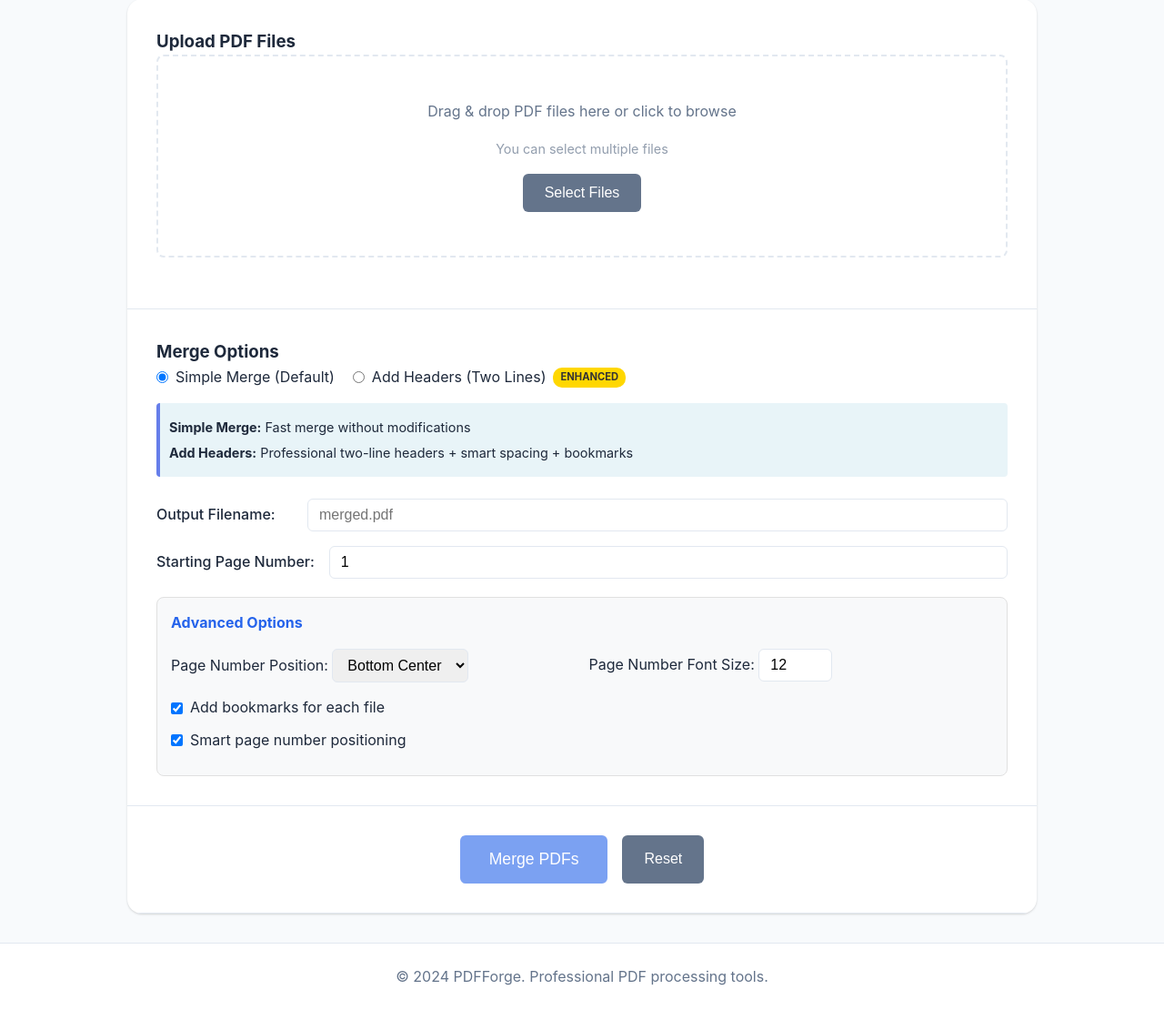
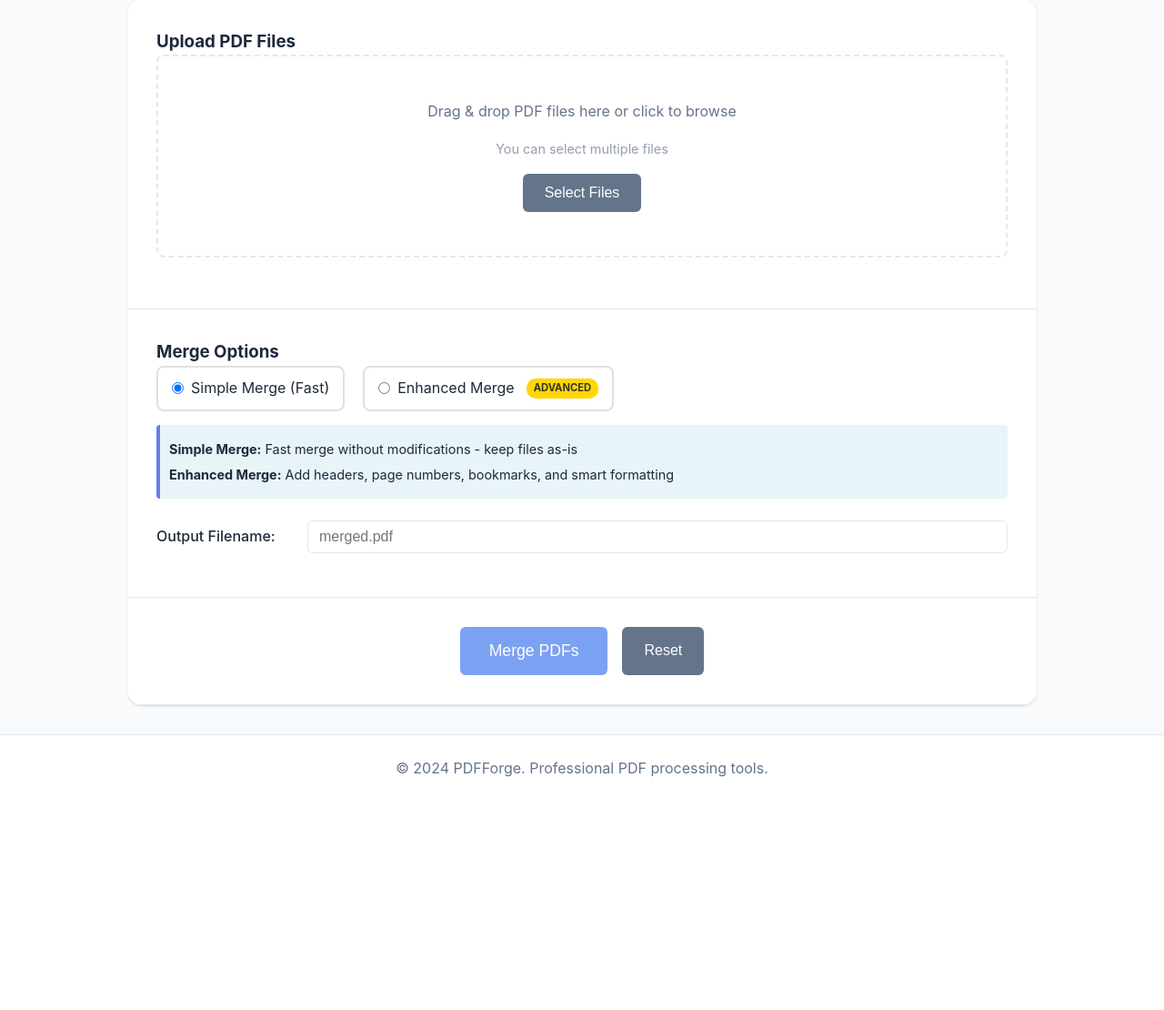
Before and after one commit to oscar2song/pdfforge, a Flask app: page /merge in a window 1280 px wide. Shown: the part 261-1371 px from the top of the page at 91% size. After the commit the page ends 1115 px from the top, so only its background shows below. Run offline with Flask 3, Linux system fonts and the light colour scheme.

Commit message:
Merge fast option

```diff
--- a/pdfforge/static/js/merge.js
+++ b/pdfforge/static/js/merge.js
@@ -36,8 +36,13 @@ class MergeManager {
         // Merge mode change
         document.querySelectorAll('input[name="mergeMode"]').forEach(radio => {
             radio.addEventListener('change', (e) => {
-                this.updateHeadersVisibility();
+                this.updateMergeMode();
             });
+        });
+
+        // Enhanced options toggles
+        document.getElementById('addHeaders').addEventListener('change', (e) => {
+            this.updateHeadersVisibility();
         });
 
         // Action buttons
@@ -49,14 +54,33 @@ class MergeManager {
             this.reset();
         });
 
-        // Initialize headers visibility
-        this.updateHeadersVisibility();
+        // Initialize UI state
+        this.updateMergeMode();
+    }
+
+    updateMergeMode() {
+        const isEnhancedMode = document.querySelector('input[name="mergeMode"]:checked').value === 'enhanced';
+        const enhancedOptions = document.getElementById('enhancedOptions');
+
+        if (isEnhancedMode) {
+            enhancedOptions.style.display = 'block';
+            this.updateHeadersVisibility();
+        } else {
+            enhancedOptions.style.display = 'none';
+            // Hide all headers in file list for simple mode
+            document.querySelectorAll('.file-headers').forEach(el => {
+                el.style.display = 'none';
+            });
+        }
     }
 
     updateHeadersVisibility() {
-        const headerMode = document.querySelector('input[name="mergeMode"]:checked').value === 'headers';
+        const isEnhancedMode = document.querySelector('input[name="mergeMode"]:checked').value === 'enhanced';
+        const addHeaders = document.getElementById('addHeaders').checked;
+        const showHeaders = isEnhancedMode && addHeaders;
+
         document.querySelectorAll('.file-headers').forEach(el => {
-            el.style.display = headerMode ? 'block' : 'none';
+            el.style.display = showHeaders ? 'block' : 'none';
         });
     }
 
@@ -211,14 +235,35 @@ class MergeManager {
 
     getOptions() {
         const mergeMode = document.querySelector('input[name="mergeMode"]:checked').value;
+        const isEnhancedMode = mergeMode === 'enhanced';
 
+        if (!isEnhancedMode) {
+            // Simple merge - no transformations
+            return {
+                add_headers: false,
+                page_start: 1,
+                output_filename: document.getElementById('outputFilename').value || '',
+                scale_factor: 1.0, // No scaling
+                scale_factor_optimized: 1.0, // No scaling
+                add_footer_line: false,
+                smart_spacing: false,
+                add_page_numbers: false, // No page numbers
+                page_number_position: "bottom-center",
+                page_number_font_size: 12,
+                add_bookmarks: false // No bookmarks in simple mode
+            };
+        }
+
+        // Enhanced merge with all options
         return {
-            add_headers: mergeMode === 'headers',
+            add_headers: document.getElementById('addHeaders').checked,
             page_start: parseInt(document.getElementById('pageStart').value) || 1,
             output_filename: document.getElementById('outputFilename').value || '',
-            add_footer_line: false, // Keep this false for now
+            scale_factor: 0.96,
+            scale_factor_optimized: 0.99,
+            add_footer_line: false,
             smart_spacing: document.getElementById('smartSpacing').checked,
-            add_page_numbers: true, // Always enabled in new UI
+            add_page_numbers: document.getElementById('addPageNumbers').checked,
             page_number_position: document.getElementById('pageNumberPosition').value,
             page_number_font_size: parseInt(document.getElementById('pageNumberFontSize').value) || 12,
             add_bookmarks: document.getElementById('addBookmarks').checked
@@ -230,8 +275,12 @@ class MergeManager {
         const resultInfo = document.getElementById('resultInfo');
         const downloadLink = document.getElementById('downloadLink');
 
+        const mergeMode = document.querySelector('input[name="mergeMode"]:checked').value;
+        const modeText = mergeMode === 'simple' ? 'Simple merge' : 'Enhanced merge';
+
         resultInfo.innerHTML = `
-            <p>Successfully merged ${result.file_count} files into ${result.page_count} pages</p>
+            <p>${modeText} completed successfully!</p>
+            <p>Merged ${result.file_count} files into ${result.page_count} pages</p>
             ${result.add_bookmarks ? `<p>Added bookmarks for each file</p>` : ''}
         `;
 
@@ -245,7 +294,8 @@ class MergeManager {
     updateUI() {
         const fileList = document.getElementById('fileList');
         const mergeButton = document.getElementById('mergeButton');
-        const headerMode = document.querySelector('input[name="mergeMode"]:checked').value === 'headers';
+        const isEnhancedMode = document.querySelector('input[name="mergeMode"]:checked').value === 'enhanced';
+        const showHeaders = isEnhancedMode && document.getElementById('addHeaders').checked;
 
         // Update file list with drag & drop and individual headers
         fileList.innerHTML = this.files.map((fileInfo, index) => `
@@ -268,7 +318,7 @@ class MergeManager {
                     ×
                 </button>
 
-                <div class="file-headers" style="display: ${headerMode ? 'block' : 'none'}">
+                <div class="file-headers" style="display: ${showHeaders ? 'block' : 'none'}">
                     <div class="header-input-group">
                         <label>Header Line 1:</label>
                         <input type="text"
@@ -311,7 +361,13 @@ class MergeManager {
         document.getElementById('fileInput').value = '';
         document.getElementById('outputFilename').value = '';
         document.getElementById('pageStart').value = '1';
+        document.getElementById('addHeaders').checked = false;
+        document.getElementById('addPageNumbers').checked = true;
+        document.getElementById('addBookmarks').checked = true;
+        document.getElementById('smartSpacing').checked = true;
+        document.querySelector('input[name="mergeMode"][value="simple"]').checked = true;
         document.getElementById('resultSection').style.display = 'none';
+        this.updateMergeMode();
         this.updateUI();
         notifications.show('Form reset');
     }
--- a/pdfforge/templates/merge.html
+++ b/pdfforge/templates/merge.html
@@ -29,39 +29,42 @@
                 <div class="radio-group">
                     <label class="radio-option">
                         <input type="radio" name="mergeMode" value="simple" checked>
-                        Simple Merge (Default)
+                        Simple Merge (Fast)
                     </label>
                     <label class="radio-option">
-                        <input type="radio" name="mergeMode" value="headers">
-                        Add Headers (Two Lines)
-                        <span class="premium-badge">ENHANCED</span>
+                        <input type="radio" name="mergeMode" value="enhanced">
+                        Enhanced Merge
+                        <span class="premium-badge">ADVANCED</span>
                     </label>
                 </div>
                 <div class="info-box">
-                    <p><strong>Simple Merge:</strong> Fast merge without modifications</p>
-                    <p><strong>Add Headers:</strong> Professional two-line headers + smart spacing + bookmarks</p>
+                    <p><strong>Simple Merge:</strong> Fast merge without modifications - keep files as-is</p>
+                    <p><strong>Enhanced Merge:</strong> Add headers, page numbers, bookmarks, and smart formatting</p>
                 </div>
             </div>
 
-            <!-- Output Filename -->
-            <div class="form-row">
-                <label>Output Filename:</label>
-                <input type="text" id="outputFilename" placeholder="merged.pdf" class="form-input">
+            <!-- Enhanced Options (only show when enhanced mode is selected) -->
+            <div id="enhancedOptions" style="display: none;">
+                <!-- Headers Option -->
+                <div class="option-group">
+                    <label class="option-label">
+                        <input type="checkbox" id="addHeaders" name="addHeaders">
+                        Add Headers
+                    </label>
+                    <div id="headerOptions" class="sub-options" style="display: none;">
+                        <p class="option-description">Each file can have individual headers</p>
+                    </div>
                 </div>
 
-            <!-- Page Start Number -->
+                <!-- Page Numbers Option -->
+                <div class="option-group">
+                    <label class="option-label">
+                        <input type="checkbox" id="addPageNumbers" name="addPageNumbers" checked>
+                        Add Page Numbers
+                    </label>
+                    <div id="pageNumberOptions" class="sub-options">
                         <div class="form-row">
-                <label>Starting Page Number:</label>
-                <input type="number" id="pageStart" value="1" min="1" class="form-input">
-            </div>
-
-            <!-- Advanced Options -->
-            <div class="advanced-options">
-                <h4>Advanced Options</h4>
-
-                <div class="option-row">
-                    <div>
-                        <label>Page Number Position:</label>
+                            <label>Position:</label>
                             <select id="pageNumberPosition" class="form-select">
                                 <option value="bottom-center">Bottom Center</option>
                                 <option value="top-center">Top Center</option>
@@ -69,21 +72,41 @@
                                 <option value="bottom-right">Bottom Right</option>
                             </select>
                         </div>
-                    <div>
-                        <label>Page Number Font Size:</label>
+                        <div class="form-row">
+                            <label>Font Size:</label>
                             <input type="number" id="pageNumberFontSize" value="12" min="6" max="72" class="form-input">
                         </div>
                     </div>
-
-                <div class="checkbox-option">
-                    <input type="checkbox" id="addBookmarks" checked>
-                    <label>Add bookmarks for each file</label>
                 </div>
 
-                <div class="checkbox-option">
-                    <input type="checkbox" id="smartSpacing" checked>
-                    <label>Smart page number positioning</label>
+                <!-- Bookmarks Option -->
+                <div class="option-group">
+                    <label class="option-label">
+                        <input type="checkbox" id="addBookmarks" name="addBookmarks" checked>
+                        Add Bookmarks
+                    </label>
                 </div>
+
+                <!-- Smart Spacing Option -->
+                <div class="option-group">
+                    <label class="option-label">
+                        <input type="checkbox" id="smartSpacing" name="smartSpacing" checked>
+                        Smart Spacing
+                    </label>
+                    <p class="option-description">Automatically adjust spacing to avoid content conflicts</p>
+                </div>
+
+                <!-- Start Page Number -->
+                <div class="form-row">
+                    <label>Starting Page Number:</label>
+                    <input type="number" id="pageStart" value="1" min="1" class="form-input">
+                </div>
+            </div>
+
+            <!-- Output Filename (always visible) -->
+            <div class="form-row">
+                <label>Output Filename:</label>
+                <input type="text" id="outputFilename" placeholder="merged.pdf" class="form-input">
             </div>
         </div>
 
@@ -107,6 +130,65 @@
 </div>
 
 <style>
+/* Enhanced UI Styles */
+.radio-group {
+    display: flex;
+    gap: 20px;
+    margin-bottom: 15px;
+}
+
+.radio-option {
+    display: flex;
+    align-items: center;
+    gap: 8px;
+    padding: 10px 15px;
+    border: 2px solid #e0e0e0;
+    border-radius: 8px;
+    cursor: pointer;
+    transition: all 0.3s ease;
+}
+
+.radio-option:hover {
+    border-color: #667eea;
+    background: #f8f9ff;
+}
+
+.radio-option input[type="radio"]:checked + .radio-option {
+    border-color: #667eea;
+    background: #e8eeff;
+}
+
+.premium-badge {
+    background: #FFD700;
+    color: #333;
+    padding: 2px 8px;
+    border-radius: 10px;
+    font-size: 0.7em;
+    font-weight: bold;
+    margin-left: 5px;
+}
+
+.info-box {
+    background: #e8f4f8;
+    border-left: 4px solid #667eea;
+    padding: 10px;
+    border-radius: 4px;
+    margin-top: 10px;
+}
+
+.info-box p {
+    margin: 5px 0;
+    font-size: 0.9em;
+}
+
+.sub-options {
+    margin-top: 10px;
+    padding: 15px;
+    background: #f8f9fa;
+    border-radius: 6px;
+    border: 1px solid #e9ecef;
+}
+
 /* Drag & Drop Styles */
 .file-item {
     background: #f8f9fa;
@@ -173,62 +255,6 @@
     border-radius: 4px;
     font-size: 0.9em;
 }
-
-.radio-group {
-    display: flex;
-    gap: 20px;
-    margin-bottom: 15px;
-}
-
-.radio-option {
-    display: flex;
-    align-items: center;
-    gap: 8px;
-}
-
-.premium-badge {
-    background: #FFD700;
-    color: #333;
-    padding: 2px 8px;
-    border-radius: 10px;
-    font-size: 0.7em;
-    font-weight: bold;
-}
-
-.info-box {
-    background: #e8f4f8;
-    border-left: 4px solid #667eea;
-    padding: 10px;
-    border-radius: 4px;
-    margin-top: 10px;
-}
-
-.info-box p {
-    margin: 5px 0;
-    font-size: 0.9em;
-}
-
-.advanced-options {
-    margin-top: 20px;
-    padding: 15px;
-    background: #f8f9fa;
-    border-radius: 8px;
-    border: 1px solid #e0e0e0;
-}
-
-.option-row {
-    display: grid;
-    grid-template-columns: 1fr 1fr;
-    gap: 15px;
-    margin-bottom: 15px;
-}
-
-.checkbox-option {
-    display: flex;
-    align-items: center;
-    gap: 8px;
-    margin-bottom: 10px;
-}
 </style>
 {% endblock %}
 
```
Also changed, not shown: pdfforge/utils/pdf_utils.py (+148 -94 lines), pdfforge/models/merge_options.py (line endings or trailing spaces). Lines whose indentation alone changed are shown as unchanged.
